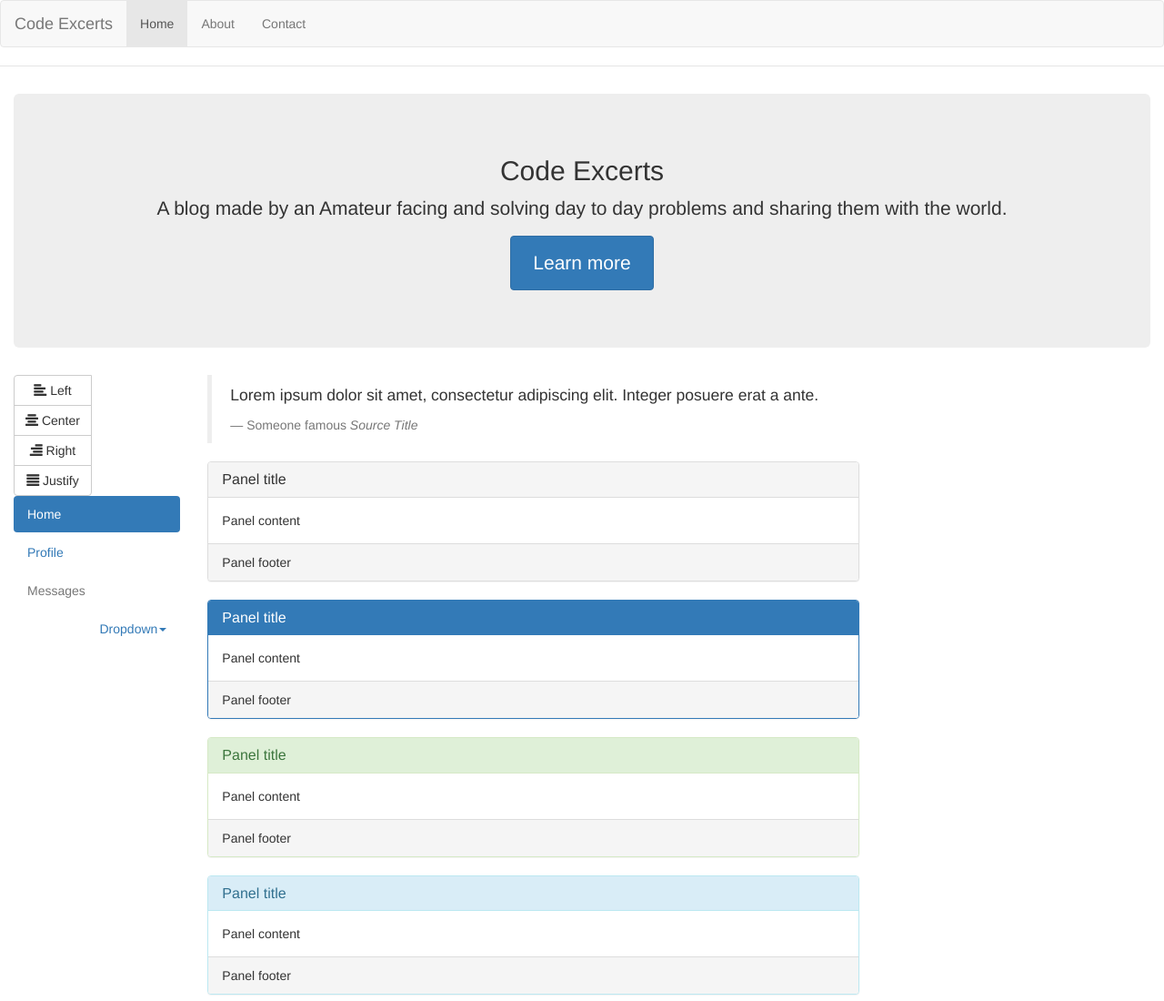
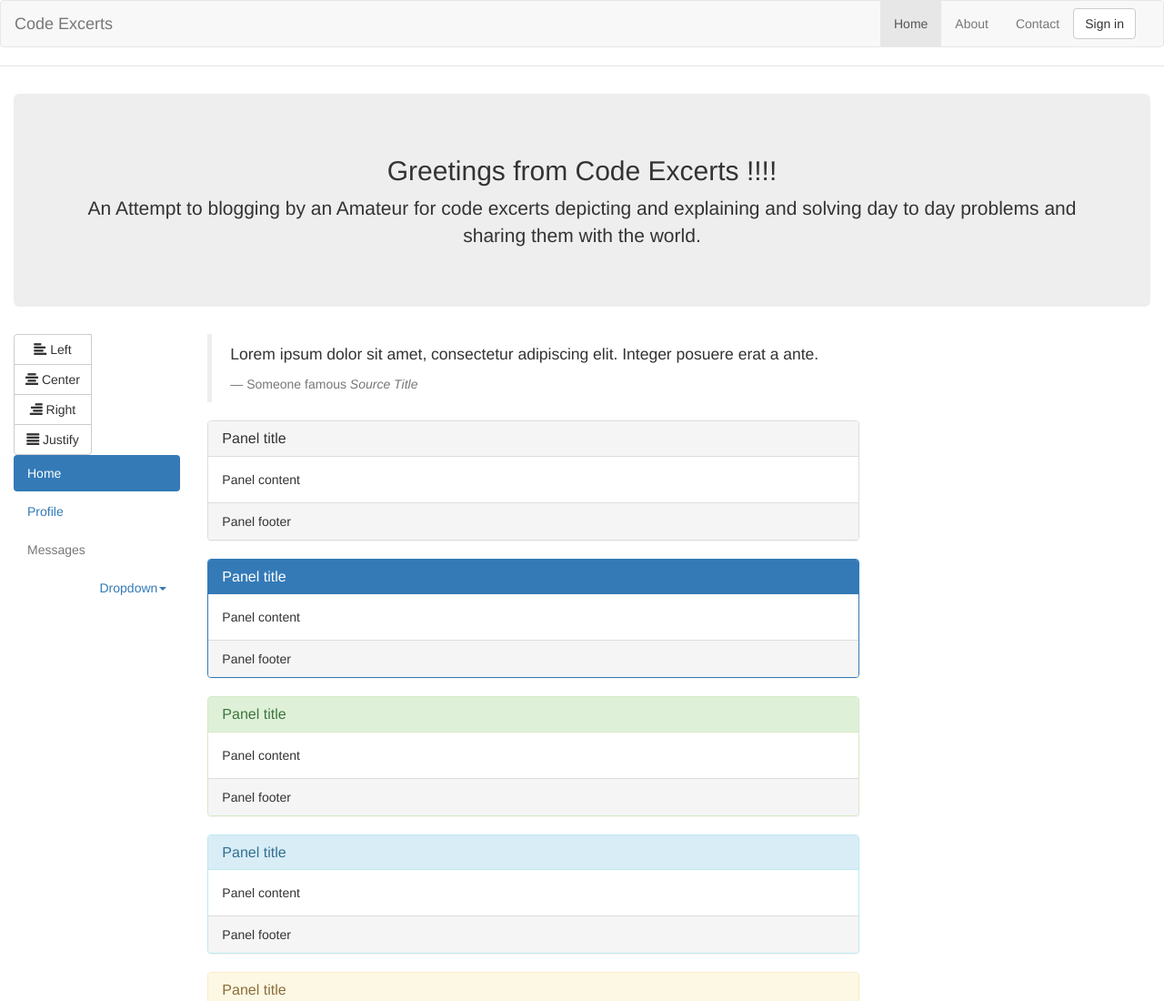
Before and after one commit to nagesh313/StaticBlog, a website: page app/index.html in a window 1280 px wide. Shown: the top 1100 px of the page at 91% size. Drawn offline with nearby package versions, Linux system fonts and the light colour scheme; some packages are replaced by stand-ins of ours; files that its build step writes are made by us from their sources.

Commit message:
Updating header section content alignment. Upatinng header of website

```diff
--- a/app/index.html
+++ b/app/index.html
@@ -33,15 +33,16 @@
               <span class="icon-bar"></span>
             </button>
 
-            <a class="navbar-brand" href="#/">Code Excerts</a>
+            <a class="navbar-brand navbar-left" href="#/">Code Excerts</a>
           </div>
 
-          <div class="collapse navbar-collapse" id="js-navbar-collapse">
+          <div class="collapse navbar-collapse navbar-right" id="js-navbar-collapse">
 
             <ul class="nav navbar-nav">
               <li class="active"><a href="#/">Home</a></li>
               <li><a ng-href="#/about">About</a></li>
               <li><a ng-href="#/">Contact</a></li>
+                <button type="button" class="btn btn-default navbar-btn">Sign in</button>
             </ul>
           </div>
         </div>
--- a/app/views/main.html
+++ b/app/views/main.html
@@ -83,14 +83,14 @@
 		<div class="col-md-12">
 			<div class="jumbotron">
 				<h2>
-					Code Excerts
+					Greetings from Code Excerts !!!!
 				</h2>
 				<p>
-					A blog made by an Amateur facing and solving day to day problems and sharing them with the world.
+					An Attempt to blogging by an Amateur for code excerts depicting and explaining and solving day to day problems and sharing them with the world.
 				</p>
-				<p>
+				<!--<p>
 					<a class="btn btn-primary btn-large" href="#">Learn more</a>
-				</p>
+				</p>-->
 			</div>
 		</div>
 	</div>
```
